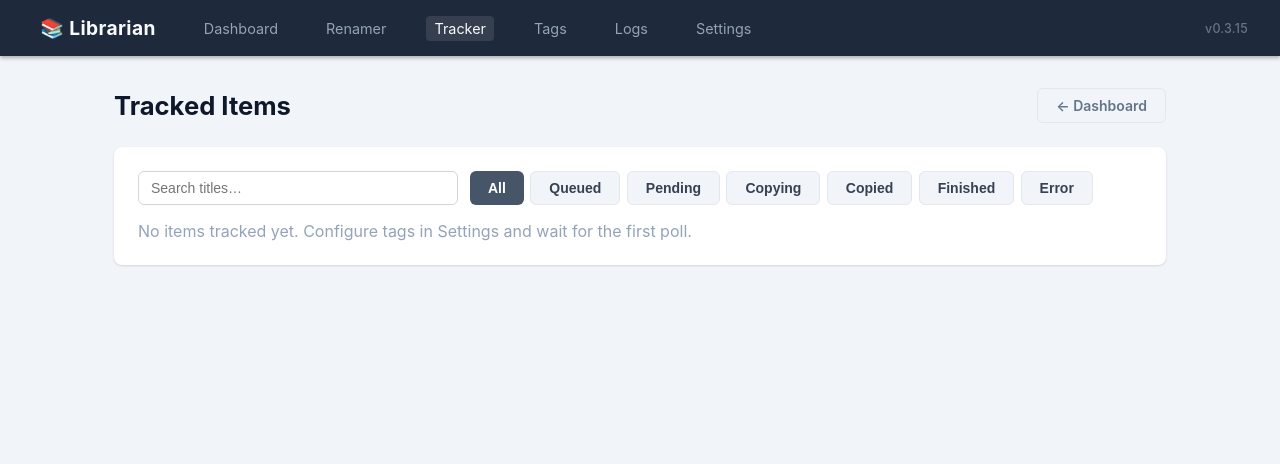
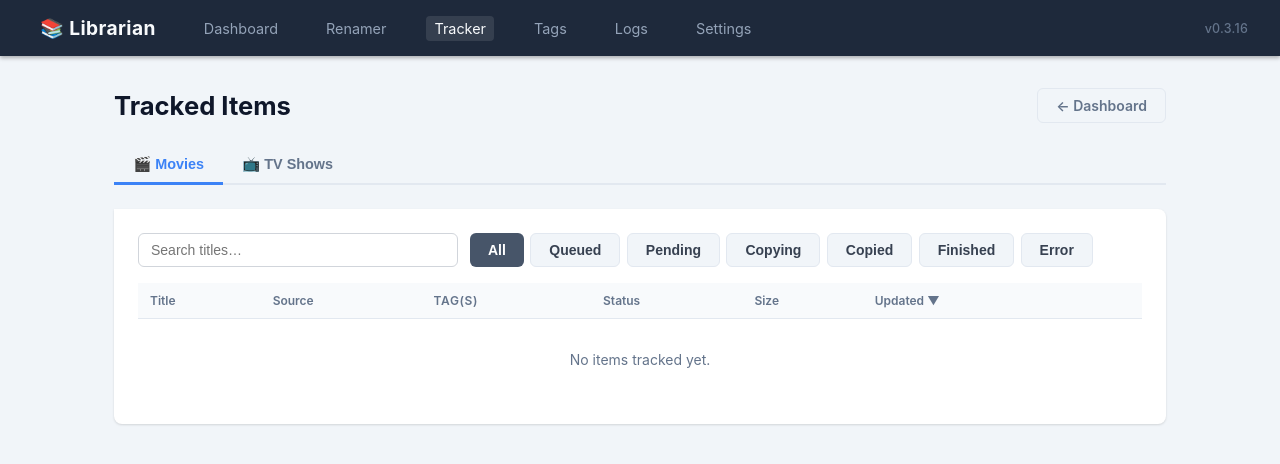
Before and after one commit to Beejeex/librarian, a FastAPI app: page /tracker/items in a window 1280 px wide. Shown: the top 464 px of the page. Run offline with FastAPI, Linux system fonts and the light colour scheme.

Commit message:
feat: tabbed Movies / TV Shows view on tracker items page

```diff
--- a/app/routers/tracker_ui.py
+++ b/app/routers/tracker_ui.py
@@ -122,16 +122,19 @@ async def poll_now():
 # ---------------------------------------------------------------------------
 
 @router.get("/items", response_class=HTMLResponse)
-async def tracker_items(request: Request):
-    """Render the full tracked items table."""
+async def tracker_items(request: Request, tab: str = "movies"):
+    """Render the tracked items table, tabbed by media type."""
+    media_type = "movie" if tab == "movies" else "episode"
     with get_session() as session:
-        all_items = session.exec(
-            select(TrackedItem).order_by(TrackedItem.updated_at.desc())
+        items = session.exec(
+            select(TrackedItem)
+            .where(TrackedItem.media_type == media_type)
+            .order_by(TrackedItem.updated_at.desc())
         ).all()
     return templates.TemplateResponse(
         request,
         "tracker_items.html",
-        {"items": all_items},
+        {"items": items, "active_tab": tab},
     )
 
 
@@ -359,10 +362,12 @@ async def items_rows_fragment(
     dir: str = "desc",
     filter: str = "all",
     search: str = "",
+    tab: str = "movies",
 ):
     """Return only the <tr> rows for the items table for HTMX tbody refresh."""
+    media_type = "movie" if tab == "movies" else "episode"
     with get_session() as session:
-        q = select(TrackedItem)
+        q = select(TrackedItem).where(TrackedItem.media_type == media_type)
         if filter != "all":
             q = q.where(TrackedItem.status == filter)
         q = q.order_by(_order_by(sort, dir))
--- a/app/templates/_tracker_items_rows.html
+++ b/app/templates/_tracker_items_rows.html
@@ -15,10 +15,6 @@
       <span style="color:#dc2626;font-size:.75rem;" title="{{ item.error_message }}">⚠ {{ item.error_message[:60] }}{% if item.error_message|length > 60 %}…{% endif %}</span>
       {% endif %}
     </div>
-  </td>
-  <td style="white-space:nowrap;">
-    {% if item.media_type == 'movie' %}🎬{% else %}📺{% endif %}
-    {{ item.media_type | capitalize }}
   </td>
   <td>{{ item.source | capitalize }}</td>
   <td>
@@ -50,6 +46,6 @@
 </tr>
 {% else %}
 <tr>
-  <td colspan="8" style="text-align:center;color:#64748b;padding:2rem;">No items tracked yet.</td>
+  <td colspan="7" style="text-align:center;color:#64748b;padding:2rem;">No items tracked yet.</td>
 </tr>
 {% endfor %}
--- a/app/templates/tracker_items.html
+++ b/app/templates/tracker_items.html
@@ -7,11 +7,13 @@
   <a href="/tracker" class="btn btn-ghost">← Dashboard</a>
 </div>
 
-<div class="card" x-data="{
+<div x-data="{
+  tab: '{{ active_tab }}',
   filter: 'all',
   search: '',
   sort: 'updated',
   dir: 'desc',
+  switchTab(t) { this.tab = t; this.$nextTick(() => this.$dispatch('tab-changed')); },
   setSort(col) {
     if (this.sort === col) { this.dir = this.dir === 'asc' ? 'desc' : 'asc'; }
     else { this.sort = col; this.dir = 'asc'; }
@@ -19,6 +21,12 @@
   }
 }">
 
+  <div class="tab-nav">
+    <button type="button" class="tab-btn" :class="tab==='movies' ? 'tab-active' : ''" @click="switchTab('movies')">🎬 Movies</button>
+    <button type="button" class="tab-btn" :class="tab==='tv' ? 'tab-active' : ''" @click="switchTab('tv')">📺 TV Shows</button>
+  </div>
+
+  <div class="card" style="border-top-left-radius:0">
     <div style="display:flex;gap:.75rem;flex-wrap:wrap;margin-bottom:1rem;align-items:center">
       <input type="search"
              placeholder="Search titles…"
@@ -39,12 +47,10 @@
       </div>
     </div>
 
-  {% if items %}
     <table>
       <thead>
         <tr>
           <th><button @click="setSort('title')" class="sort-btn">Title <span x-show="sort==='title'" x-text="dir==='asc'?'▲':'▼'"></span></button></th>
-        <th><button @click="setSort('type')" class="sort-btn">Type <span x-show="sort==='type'" x-text="dir==='asc'?'▲':'▼'"></span></button></th>
           <th><button @click="setSort('source')" class="sort-btn">Source <span x-show="sort==='source'" x-text="dir==='asc'?'▲':'▼'"></span></button></th>
           <th>Tag(s)</th>
           <th><button @click="setSort('status')" class="sort-btn">Status <span x-show="sort==='status'" x-text="dir==='asc'?'▲':'▼'"></span></button></th>
@@ -54,14 +60,13 @@
         </tr>
       </thead>
       <tbody hx-get="/tracker/items/rows-fragment"
-           hx-trigger="every 5s, sort-changed from:body, filter-changed from:body, search-changed from:body"
-           :hx-vals="JSON.stringify({sort, dir, filter, search})"
+             hx-trigger="every 5s, sort-changed from:body, filter-changed from:body, search-changed from:body, tab-changed from:body"
+             :hx-vals="JSON.stringify({sort, dir, filter, search, tab})"
              hx-swap="innerHTML">
         {% include "_tracker_items_rows.html" %}
       </tbody>
     </table>
-  {% else %}
-  <p style="color:#94a3b8">No items tracked yet. Configure tags in Settings and wait for the first poll.</p>
-  {% endif %}
+  </div>
+
 </div>
 {% endblock %}
--- a/app/version.py
+++ b/app/version.py
@@ -1,3 +1,3 @@
 """Single source of truth for the application version."""
 
-VERSION = "v0.3.15"
+VERSION = "v0.3.16"
```
Lines whose indentation alone changed are shown as unchanged.
